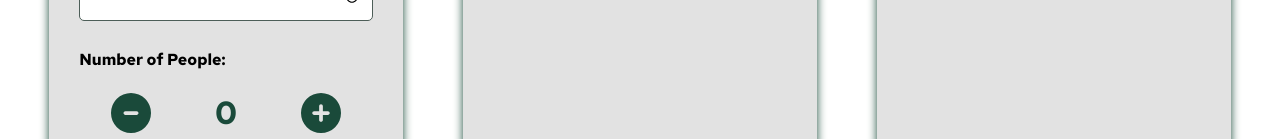
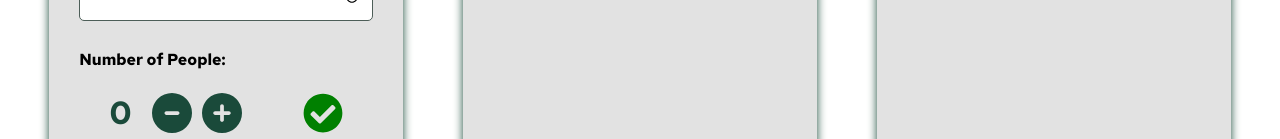
Before and after one commit to breadfan18/meta-capstone, a React (Create React App) app: page /reservations in a window 1280 px wide. Shown: the part 661-800 px from the top of the page. Built offline with nearby package versions, Linux system fonts and the light colour scheme.

Commit message:
setup getTables check

```diff
--- a/src/components/reservations/ReservationDetails.jsx
+++ b/src/components/reservations/ReservationDetails.jsx
@@ -14,6 +14,8 @@ export default function ReservationDetails({
   setContinueToUserInfo,
   containerClass,
 }) {
+  const [getTables, setGetTables] = React.useState(false);
+
   return (
     <div class={containerClass}>
       <h1>Reservation deets..</h1>
@@ -45,7 +47,11 @@ export default function ReservationDetails({
 
         <div>
           <label for="people">Number of People:</label>
-          <Stepper value={people} setValue={setPeople} />
+          <Stepper
+            value={people}
+            setValue={setPeople}
+            setGetTables={setGetTables}
+          />
         </div>
 
         <label for="table">Select a Table Spot:</label>
@@ -54,6 +60,7 @@ export default function ReservationDetails({
             date !== "" &&
             time !== "" &&
             people !== 0 &&
+            getTables &&
             tableTimeOptions.map((time) => (
               <div
                 className={`timeBox ${selectedTimeSlot === time && "selected"}`}
--- a/src/components/reservations/Reservations.css
+++ b/src/components/reservations/Reservations.css
@@ -6,7 +6,7 @@
   --light-gray: #e2e2e2;
 }
 
-.reservactionsMainContainer {
+.reservationsMainContainer {
   display: flex;
   justify-content: center;
   align-items: center;
@@ -28,7 +28,7 @@
   background-color: var(--light-gray);
   display: flex;
   flex-direction: column;
-  width: 100%f;
+  width: 100%;
   padding: 30px;
   border-radius: 20px;
   height: 42rem;
@@ -61,6 +61,7 @@
 #reservationForm label {
   font-weight: bold;
 }
+
 .stepper {
   display: flex;
   justify-content: space-around;
@@ -73,8 +74,8 @@
   color: var(--primary-green);
 }
 
-.stepper h2 {
-  color: var(--yellow);
+.stepper h1 {
+  margin-right: 20px;
 }
 
 .tableTimesContainer {
--- a/src/components/reservations/Reservations.jsx
+++ b/src/components/reservations/Reservations.jsx
@@ -5,7 +5,6 @@ import ReservationDetails from "./ReservationDetails";
 import UserInformation from "./UserInformation";
 import Confirmation from "./Confirmation";
 import useWindhowWidth from "../../windowWidth";
-import ReservationsMobile from "./ReservationsMobile";
 
 export default function Reservations() {
   const { isMobile, isTablet } = useWindhowWidth();
@@ -20,7 +19,7 @@ export default function Reservations() {
     userName: "",
     email: "",
     phone: "",
-    occasiion: "",
+    occasion: "",
   });
 
   const handleUserInformation = (e) => {
@@ -39,10 +38,11 @@ export default function Reservations() {
     }
   }, [time]);
 
-  return isMobile || isTablet ? (
-    <ReservationsMobile />
-  ) : (
-    <div className="reservactionsMainContainer">
+  return (
+    <div className="reservationsMainContainer">
+      {isMobile || isTablet ? (
+        <>
+          {!continueToUserInfo && !continueToConfirmation && (
             <ReservationDetails
               date={date}
               setDate={setDate}
@@ -54,22 +54,51 @@ export default function Reservations() {
               selectedTimeSlot={selectedTimeSlot}
               setSelectedTimeSlot={setSelectedTimeSlot}
               setContinueToUserInfo={setContinueToUserInfo}
-        containerClass={
-          isMobile || isTablet
-            ? "reservationContainerMobile"
-            : "reservationContainer"
-        }
+              containerClass="reservationContainerMobile"
+            />
+          )}
+          {continueToUserInfo && (
+            <UserInformation
+              continueToUserInfo={continueToUserInfo}
+              setContinueToConfirmation={setContinueToConfirmation}
+              userInformation={userInformation}
+              handleUserInformation={handleUserInformation}
+              setContinueToUserInfo={setContinueToUserInfo}
+              containerClass="reservationContainerMobile"
+            />
+          )}
+          {continueToConfirmation && !continueToUserInfo && (
+            <Confirmation
+              continueToConfirmation={continueToConfirmation}
+              people={people}
+              date={date}
+              selectedTimeSlot={selectedTimeSlot}
+              userInformation={userInformation}
+              containerClass="reservationContainerMobile"
+            />
+          )}
+        </>
+      ) : (
+        <>
+          <ReservationDetails
+            date={date}
+            setDate={setDate}
+            time={time}
+            setTime={setTime}
+            people={people}
+            setPeople={setPeople}
+            tableTimeOptions={tableTimeOptions}
+            selectedTimeSlot={selectedTimeSlot}
+            setSelectedTimeSlot={setSelectedTimeSlot}
+            setContinueToUserInfo={setContinueToUserInfo}
+            containerClass="reservationContainer"
           />
           <UserInformation
             continueToUserInfo={continueToUserInfo}
             setContinueToConfirmation={setContinueToConfirmation}
             userInformation={userInformation}
             handleUserInformation={handleUserInformation}
-        containerClass={
-          isMobile || isTablet
-            ? "reservationContainerMobile"
-            : "reservationContainer"
-        }
+            containerClass="reservationContainer"
           />
           <Confirmation
             continueToConfirmation={continueToConfirmation}
@@ -77,12 +106,10 @@ export default function Reservations() {
             date={date}
             selectedTimeSlot={selectedTimeSlot}
             userInformation={userInformation}
-        containerClass={
-          isMobile || isTablet
-            ? "reservationContainerMobile"
-            : "reservationContainer"
-        }
+            containerClass="reservationContainer"
           />
+        </>
+      )}
     </div>
   );
 }
--- a/src/components/reservations/ReservationsMobile.jsx
+++ /dev/null
@@ -1,78 +0,0 @@
-import React, { useEffect, useState } from "react";
-import "./Reservations.css";
-import { getTimeIncrements } from "../../helpers";
-import ReservationDetails from "./ReservationDetails";
-import UserInformation from "./UserInformation";
-import Confirmation from "./Confirmation";
-
-export default function ReservationsMobile() {
-  const [people, setPeople] = useState(0);
-  const [date, setDate] = useState("");
-  const [time, setTime] = useState("");
-  const [tableTimeOptions, setTableTimeOptions] = useState([]);
-  const [selectedTimeSlot, setSelectedTimeSlot] = useState("");
-  const [userInformation, setUserInformation] = useState({
-    userName: "",
-    email: "",
-    phone: "",
-    occasion: "",
-  });
-
-  const handleUserInformation = (e) => {
-    setUserInformation({
-      ...userInformation,
-      [e.target.name]: e.target.value,
-    });
-  };
-
-  useEffect(() => {
-    if (time !== "") {
-      setTableTimeOptions(getTimeIncrements(time));
-    }
-  }, [time]);
-
-  const [continueToUserInfo, setContinueToUserInfo] = useState(false);
-  const [continueToConfirmation, setContinueToConfirmation] = useState(false);
-
-  console.log(continueToUserInfo, continueToConfirmation);
-
-  return (
-    <div containerClass="reservationsMainContainer">
-      {!continueToUserInfo && !continueToConfirmation && (
-        <ReservationDetails
-          date={date}
-          setDate={setDate}
-          time={time}
-          setTime={setTime}
-          people={people}
-          setPeople={setPeople}
-          tableTimeOptions={tableTimeOptions}
-          selectedTimeSlot={selectedTimeSlot}
-          setSelectedTimeSlot={setSelectedTimeSlot}
-          setContinueToUserInfo={setContinueToUserInfo}
-          containerClass="reservationContainerMobile"
-        />
-      )}
-      {continueToUserInfo && (
-        <UserInformation
-          userInformation={userInformation}
-          handleUserInformation={handleUserInformation}
-          continueToUserInfo={continueToUserInfo}
-          setContinueToConfirmation={setContinueToConfirmation}
-          setContinueToUserInfo={setContinueToUserInfo}
-          containerClass="reservationContainerMobile"
-        />
-      )}
-      {continueToConfirmation && !continueToUserInfo && (
-        <Confirmation
-          people={people}
-          date={date}
-          selectedTimeSlot={selectedTimeSlot}
-          continueToConfirmation={continueToConfirmation}
-          userInformation={userInformation}
-          containerClass="reservationContainerMobile"
-        />
-      )}
-    </div>
-  );
-}
--- a/src/components/reservations/Stepper.jsx
+++ b/src/components/reservations/Stepper.jsx
@@ -1,7 +1,8 @@
 import React, { useState } from "react";
 import { FaCirclePlus, FaCircleMinus } from "react-icons/fa6";
+import { FaCheckCircle } from "react-icons/fa";
 
-const Stepper = ({ value, setValue }) => {
+const Stepper = ({ value, setValue, setGetTables }) => {
   const handleDecrease = () => {
     if (value <= 0) return;
     setValue(value - 1);
@@ -13,11 +14,20 @@ const Stepper = ({ value, setValue }) => {
 
   return (
     <div className="stepper">
-      <FaCircleMinus onClick={handleDecrease} />
-      <h1 type="text" value={value}>
-        {value}
-      </h1>
-      <FaCirclePlus onClick={handleIncrease} />
+      <div style={{ display: "flex", alignItems: "center" }}>
+        <h1 type="text" value={value}>
+          {value}
+        </h1>
+        <FaCircleMinus
+          onClick={handleDecrease}
+          style={{ marginRight: "10px" }}
+        />
+        <FaCirclePlus onClick={handleIncrease} />
+      </div>
+      <FaCheckCircle
+        style={{ color: "green" }}
+        onClick={() => setGetTables(true)}
+      />
     </div>
   );
 };
```
Lines whose indentation alone changed are shown as unchanged.
